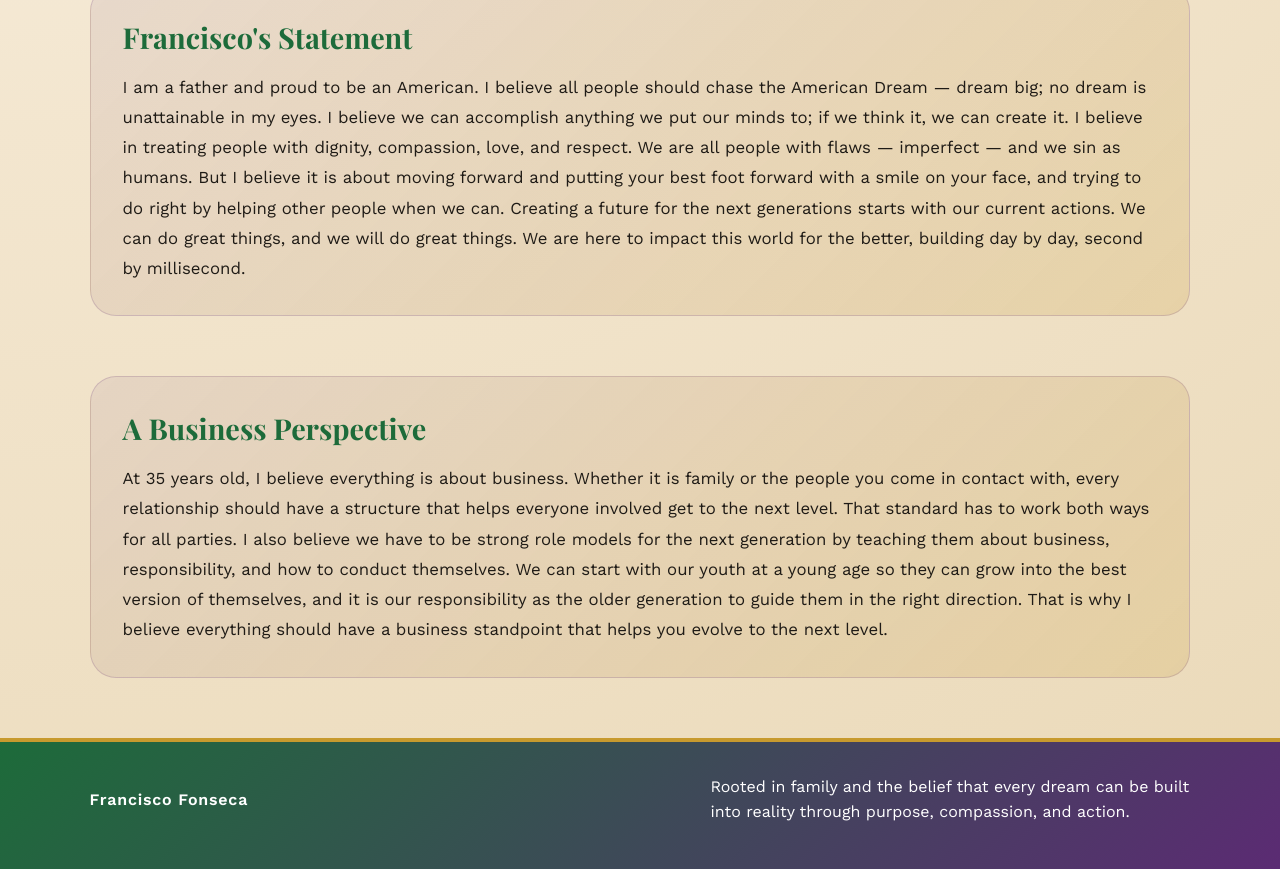
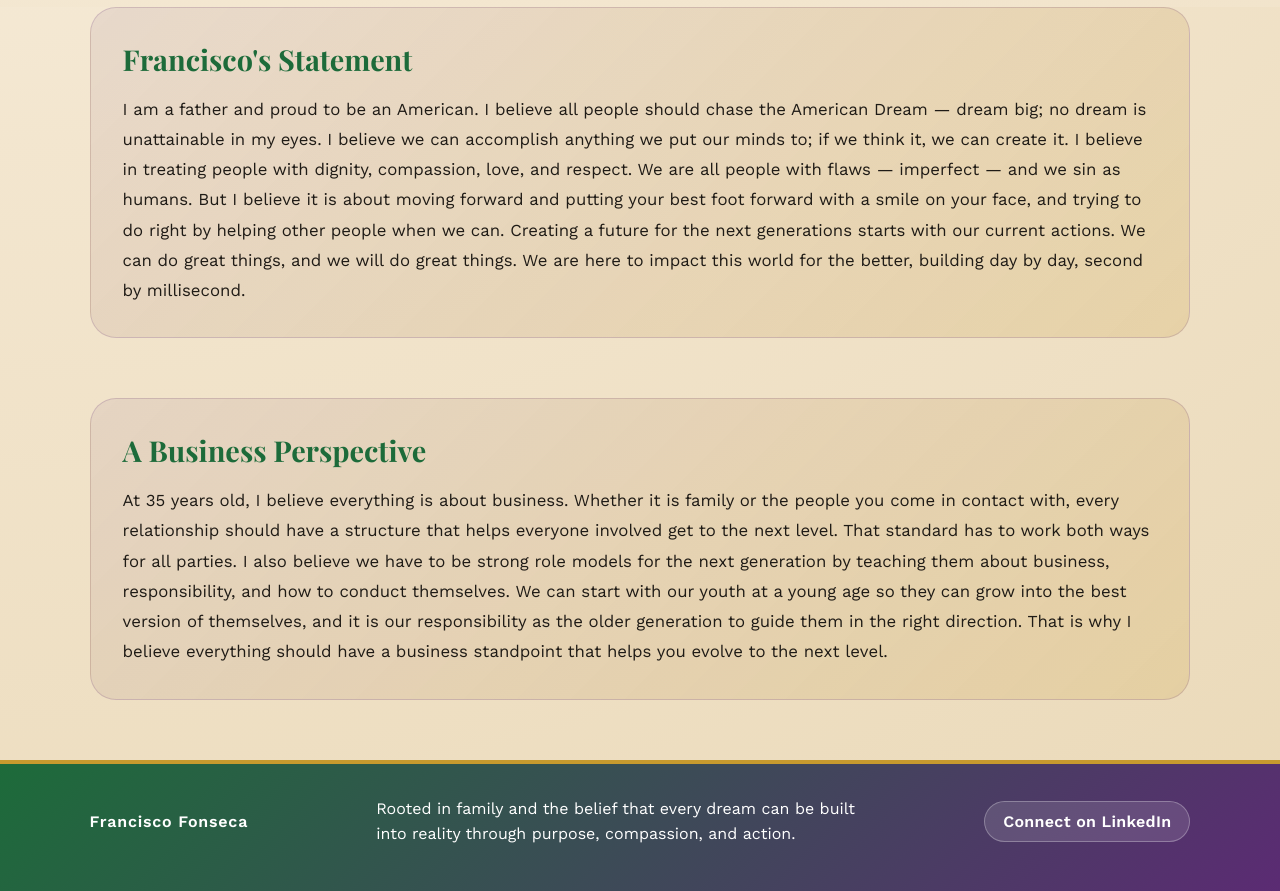
Before and after one commit to griffinkrutherford/cisco-site, a plain HTML site: page index.html in a window 1280 px wide. Shown: the part 1219-2110 px from the top of the page. Before the commit the page ends 2088 px from the top, so only its background shows below. Drawn offline with nearby package versions, Linux system fonts and the light colour scheme.

Commit message:
Add LinkedIn links to page

```diff
--- a/index.html
+++ b/index.html
@@ -61,6 +61,27 @@
       border-radius: 50%;
       background: linear-gradient(135deg, var(--green), var(--gold));
       box-shadow: 0 0 0 4px rgba(199, 154, 46, 0.2);
+    }
+
+    .profile-link {
+      display: inline-flex;
+      align-items: center;
+      justify-content: center;
+      padding: 10px 18px;
+      border-radius: 999px;
+      border: 1px solid rgba(31, 27, 22, 0.12);
+      background: rgba(255, 255, 255, 0.8);
+      color: var(--green);
+      font-weight: 600;
+      letter-spacing: 0.02em;
+      text-decoration: none;
+      transition: transform 180ms ease, box-shadow 180ms ease, background 180ms ease;
+    }
+
+    .profile-link:hover {
+      transform: translateY(-1px);
+      box-shadow: 0 12px 22px rgba(31, 27, 22, 0.12);
+      background: var(--white);
     }
 
     .hero {
@@ -208,6 +229,17 @@
       line-height: 1.6;
     }
 
+    .footer-link {
+      color: var(--white);
+      border-color: rgba(255, 255, 255, 0.28);
+      background: rgba(255, 255, 255, 0.12);
+    }
+
+    .footer-link:hover {
+      background: rgba(255, 255, 255, 0.2);
+      box-shadow: 0 12px 22px rgba(0, 0, 0, 0.18);
+    }
+
     @media (max-width: 720px) {
       header {
         flex-direction: column;
@@ -234,6 +266,7 @@
     <header>
       <div class="badge">Francisco Fonseca</div>
       <div class="badge" style="color: var(--purple);">Dream big. Build forward.</div>
+      <a class="profile-link" href="https://www.linkedin.com/in/cisco-undefined-6ba227395/" target="_blank" rel="noreferrer">LinkedIn</a>
     </header>
 
     <section class="hero">
@@ -278,6 +311,7 @@
     <footer>
       <span>Francisco Fonseca</span>
       <p>Rooted in family and the belief that every dream can be built into reality through purpose, compassion, and action.</p>
+      <a class="profile-link footer-link" href="https://www.linkedin.com/in/cisco-undefined-6ba227395/" target="_blank" rel="noreferrer">Connect on LinkedIn</a>
     </footer>
   </div>
 </body>
```
